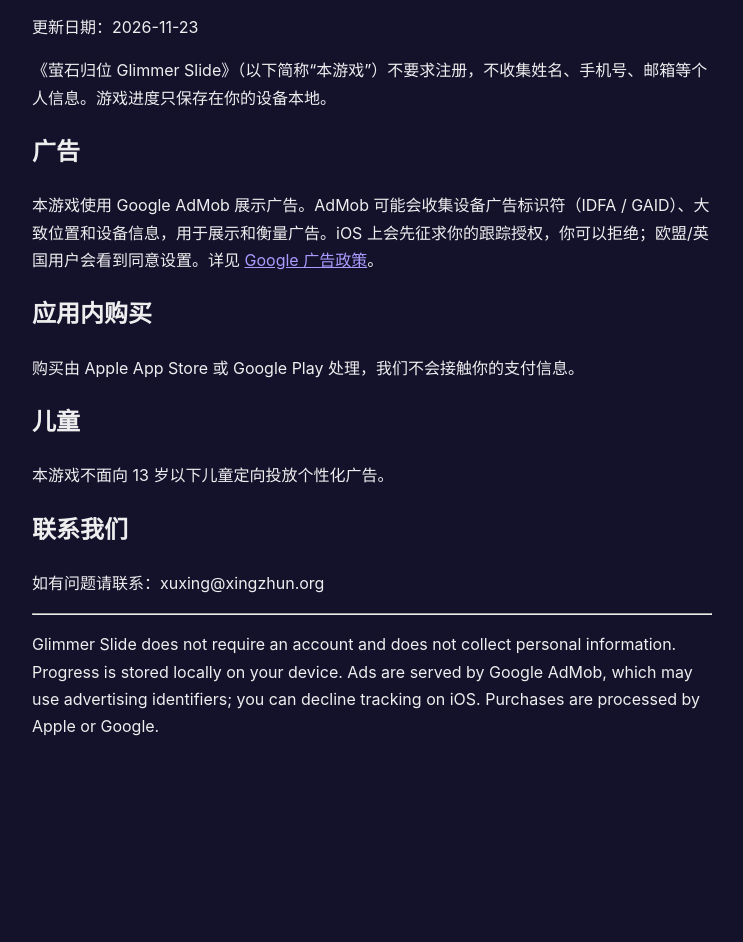
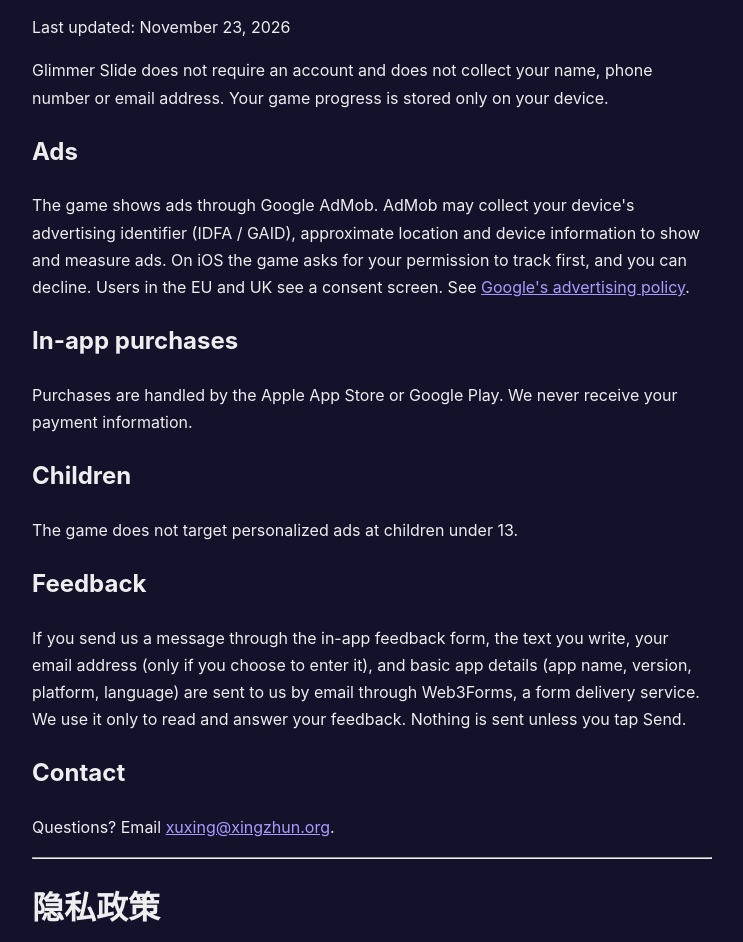
Before and after one commit to motherlucker1/app-legal, a plain HTML site: page glimmerslide/privacy.html in a window 1280 px wide. Shown: the part 103-1045 px from the top of the page, without its empty margins (268-1011 px from the left). Before the commit the page ends 879 px from the top, so only its background shows below. Drawn offline with Linux system fonts and the light colour scheme.

Commit message:
Privacy: describe in-app feedback; English policy for Glimmer Slide
Co-Authored-By: Claude Fable 5.2 <noreply@anthropic.com>
Claude-Session: https://claude.ai/code/session_0164djTMLzNu7JvkiwkCpFLE

```diff
--- a/glimmerslide/privacy.html
+++ b/glimmerslide/privacy.html
@@ -1,6 +1,20 @@
-<!doctype html><html lang="zh"><head><meta charset="utf-8"><meta name="viewport" content="width=device-width,initial-scale=1"><title>隐私政策 · 萤石归位</title>
+<!doctype html><html lang="en"><head><meta charset="utf-8"><meta name="viewport" content="width=device-width,initial-scale=1"><title>Privacy Policy · Glimmer Slide</title>
 <style>body{font-family:-apple-system,sans-serif;max-width:680px;margin:0 auto;padding:20px;line-height:1.7;background:#14112b;color:#eee}a{color:#a99cff}</style></head><body>
-<h1>隐私政策 / Privacy Policy</h1>
+<h1>Privacy Policy</h1>
+<p>Last updated: November 23, 2026</p>
+<p>Glimmer Slide does not require an account and does not collect your name, phone number or email address. Your game progress is stored only on your device.</p>
+<h2>Ads</h2>
+<p>The game shows ads through Google AdMob. AdMob may collect your device's advertising identifier (IDFA / GAID), approximate location and device information to show and measure ads. On iOS the game asks for your permission to track first, and you can decline. Users in the EU and UK see a consent screen. See <a href="https://policies.google.com/technologies/ads">Google's advertising policy</a>.</p>
+<h2>In-app purchases</h2>
+<p>Purchases are handled by the Apple App Store or Google Play. We never receive your payment information.</p>
+<h2>Children</h2>
+<p>The game does not target personalized ads at children under 13.</p>
+<h2>Feedback</h2>
+<p>If you send us a message through the in-app feedback form, the text you write, your email address (only if you choose to enter it), and basic app details (app name, version, platform, language) are sent to us by email through Web3Forms, a form delivery service. We use it only to read and answer your feedback. Nothing is sent unless you tap Send.</p>
+<h2>Contact</h2>
+<p>Questions? Email <a href="mailto:xuxing@xingzhun.org">xuxing@xingzhun.org</a>.</p>
+<hr>
+<h1>隐私政策</h1>
 <p>更新日期：2026-11-23</p>
 <p>《萤石归位 Glimmer Slide》（以下简称“本游戏”）不要求注册，不收集姓名、手机号、邮箱等个人信息。游戏进度只保存在你的设备本地。</p>
 <h2>广告</h2>
@@ -9,8 +23,8 @@
 <p>购买由 Apple App Store 或 Google Play 处理，我们不会接触你的支付信息。</p>
 <h2>儿童</h2>
 <p>本游戏不面向 13 岁以下儿童定向投放个性化广告。</p>
+<h2>意见反馈</h2>
+<p>如果你通过 App 内的“意见反馈”给我们留言，你写的内容、你选择填写的邮箱，以及基本的 App 信息（名称、版本、平台、语言）会通过表单投递服务 Web3Forms 以邮件形式发给我们，仅用于阅读和回复你的反馈。你不点“发送”，就不会发出任何内容。</p>
 <h2>联系我们</h2>
 <p>如有问题请联系：<span id="contact">xuxing@xingzhun.org</span></p>
-<hr>
-<p>Glimmer Slide does not require an account and does not collect personal information. Progress is stored locally on your device. Ads are served by Google AdMob, which may use advertising identifiers; you can decline tracking on iOS. Purchases are processed by Apple or Google.</p>
 </body></html>
```
Also changed, not shown: pawlog/privacy.html (+6 -2 lines), tinystep/privacy.html (+6 -2 lines).
